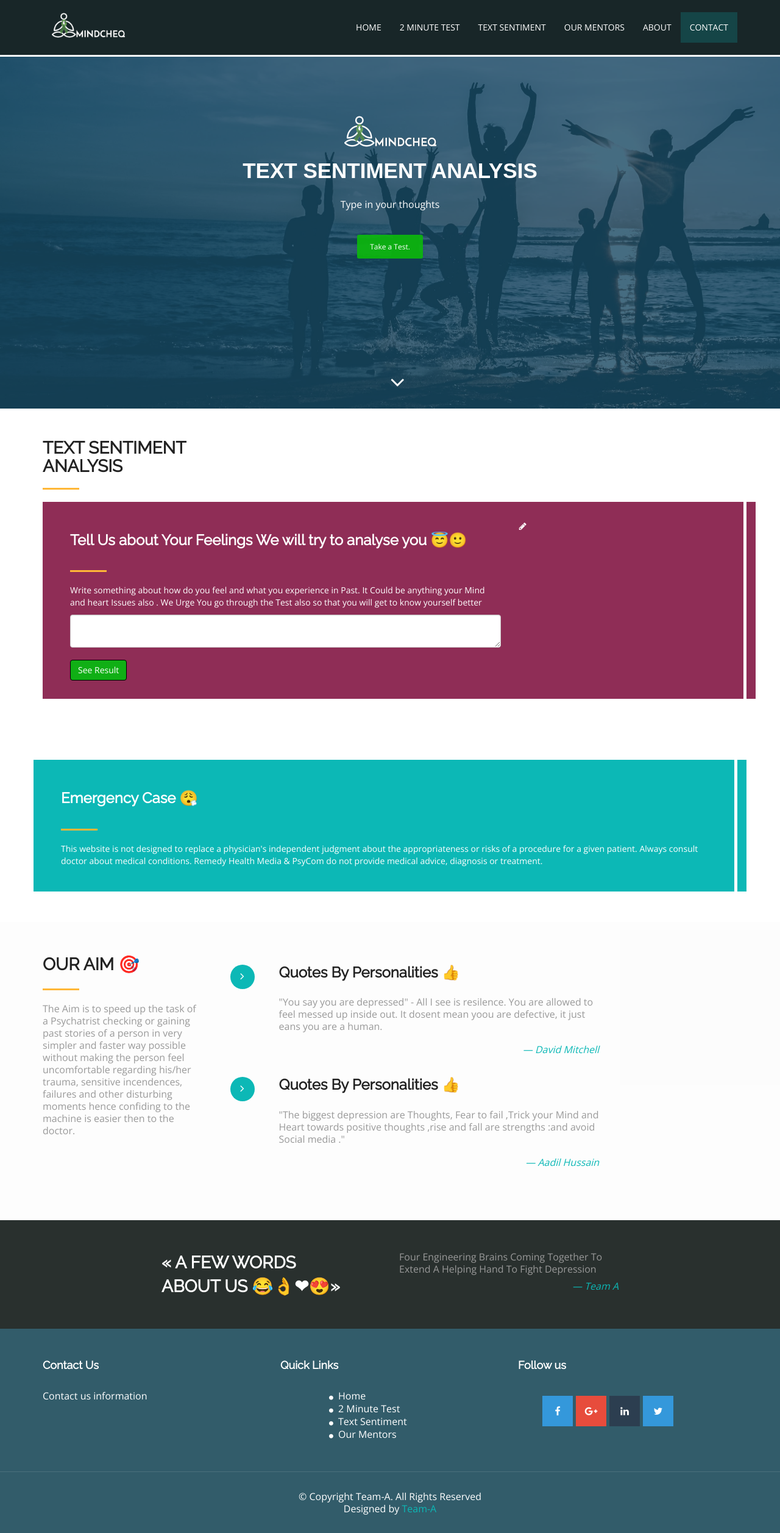
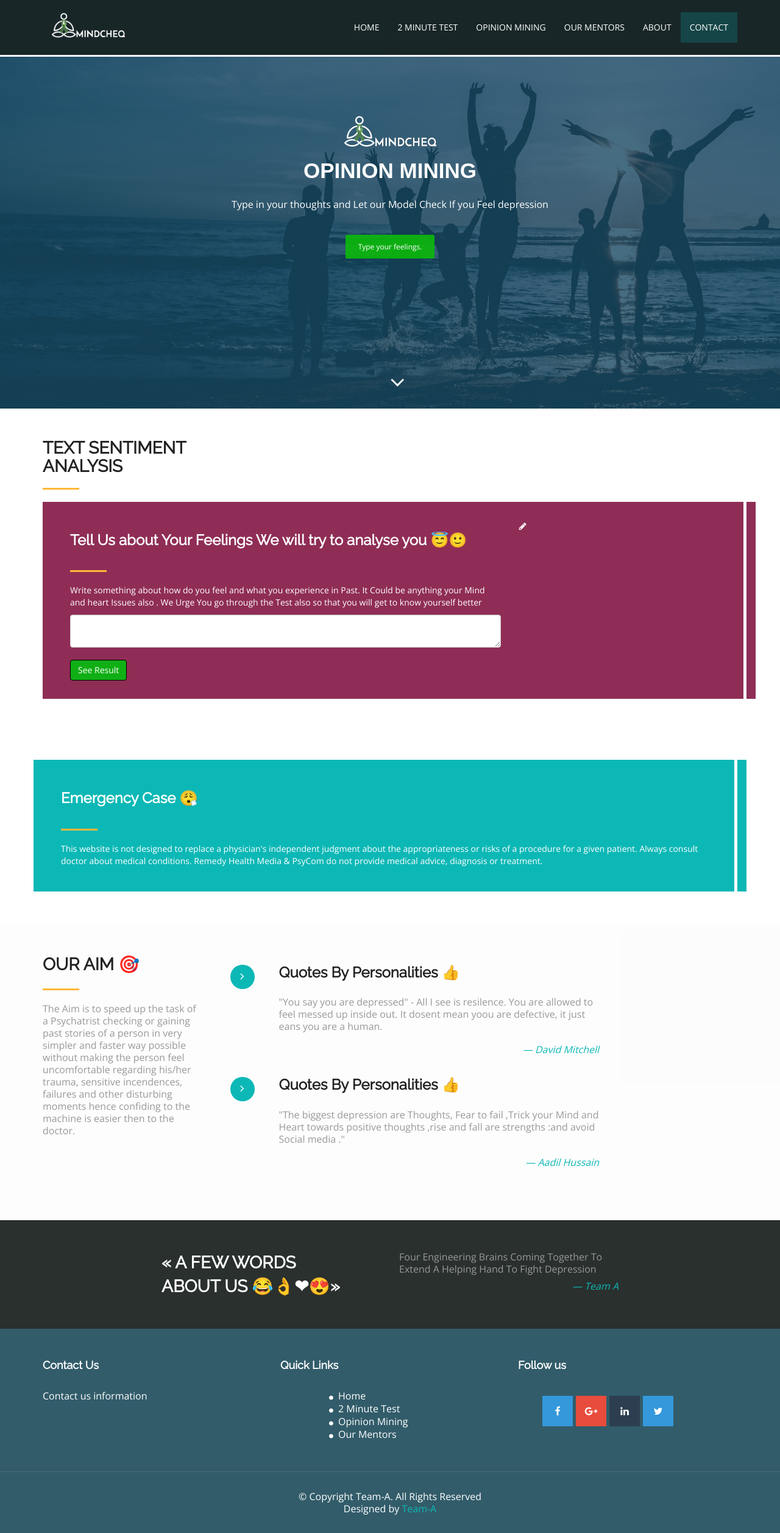
Before and after one commit to Aadil-hussain9/Role-of-Machine-Learning-in-Detection-and-recovery-from-Depression, a Flask app: page /textsenti in a window 1280 px wide. Shown: the whole page at 61% size. Run offline with Flask 2, Linux system fonts and the light colour scheme; some libraries are stand-ins or nearby versions; some web fonts are replaced.

Commit message:
Last edit

```diff
--- a/models.py
+++ b/models.py
@@ -36,7 +36,7 @@ class Model:
     def split_data(self, df):
         x = df.iloc[:, [0, 1, 2, 3, 4, 5, 6, 7, 8, 9]].values
         y = df.iloc[:, 10].values
-        x_train, x_test, y_train, y_test = train_test_split(x, y, test_size=0.4, random_state=25)
+        x_train, x_test, y_train, y_test = train_test_split(x, y, test_size=0.3, random_state=25)
         self.x_train = x_train
         self.x_test = x_test
         self.y_train = y_train
--- a/server.py
+++ b/server.py
@@ -1,5 +1,5 @@
 from flask import Flask, request, render_template, flash, redirect, session, abort, jsonify
-
+import pymsgbox
 from Twitter import extracttweet
 from models import Model
 from depression_detection_tweets import DepressionDetection
@@ -24,7 +24,9 @@ def do_admin_login():
         session['logged_in'] = True
     else:
         flash('wrong password!')
-        return render_template("excep.html")
+        # pymsgbox.alert('This is an alert!')
+        # pymsgbox.prompt('What is your name?')
+        # return render_template("excep.html")
     return root()
 
 
@@ -67,24 +69,25 @@ def predictSentiment():
 
 @app.route('/main', methods=["GET", "POST"])
 def testAdil():
-    if request.method == "POST":
+    # if request.method == "POST":
         # getting input with name = fname in HTML form
         twitterUsername = request.form.get("smid")
         if extracttweet(twitterUsername) == 404:
             flash('User Not Found:!')
             return render_template("excep.html")
-        else:
+        else :
             tweeto = extracttweet(twitterUsername)
             if (len(tweeto) == 0):
-                flash('No tweets found :')
+                flash('This User has no Tweets What we will analyse :')
                 return render_template("excep.html")
             else:
                 pm = process_message(tweeto)
                 result = DepressionDetection.classify(pm, 'bow') or DepressionDetection.classify(pm, 'tf-idf')
                 # return render_template("tweetresult.html", result=result)
                 flash(tweeto)
-                return render_template("excep.html")
-
+                return render_template("tweetresult.html",result=result)
+            return home()
+        return home()
 
 @app.route('/predict', methods=["POST"])
 def predict():
--- a/templates/index.html
+++ b/templates/index.html
@@ -58,7 +58,7 @@
               <ul class="nav navbar-nav">
                 <li class=""><a href="/main">Home</a></li>
                 <li class="active"><a href="/test">2 Minute Test</a></li>
-                  <li class=""><a href="/textsenti">Text Sentiment</a></li>
+                  <li class=""><a href="/textsenti">Opinion Mining</a></li>
                 <li class=""><a href="/sentiment">Our Mentors</a></li>
                 <li class=""><a href="#about">About</a></li>
                 <li class=""><a href="#footer">Contact</a></li>
--- a/templates/mentor.html
+++ b/templates/mentor.html
@@ -35,7 +35,7 @@
               <ul class="nav navbar-nav">
                 <li class=""><a href="/main">Home</a></li>
                 <li class=""><a href="/test">2 Minute Test</a></li>
-                  <li class=""><a href="/textsenti">Text Sentiment</a></li>
+                  <li class=""><a href="/textsenti">Opinion Mining</a></li>
                  <li class="active"><a href="/sentiment">Our Mentors</a></li>
                 <li class=""><a href="#about">About</a></li>
                 <li class=""><a href="#footer">Contact</a></li>
--- a/templates/sentiment.html
+++ b/templates/sentiment.html
@@ -56,7 +56,7 @@
               <ul class="nav navbar-nav">
                 <li class=""><a href="/main">Home</a></li>
                 <li class=""><a href="/test">2 Minute Test</a></li>
-                <li class=""><a href="/textsenti">Text Sentiment</a></li>
+                <li class=""><a href="/textsenti">Opinion Mining</a></li>
              <li class="active"><a href="/sentiment">Our Mentors</a></li>
                 <li class=""><a href="#about">About</a></li>
                 <li class=""><a href="#footer">Contact</a></li>
--- a/templates/textsenti.html
+++ b/templates/textsenti.html
@@ -34,7 +34,7 @@
               <ul class="nav navbar-nav">
                 <li class=""><a href="/main">Home</a></li>
                 <li class=""><a href="/test">2 Minute Test</a></li>
-                  <li class="active"><a href="#banner">Text Sentiment</a></li>
+                  <li class="active"><a href="#banner">Opinion Mining</a></li>
                  <li class=""><a href="/sentiment">Our Mentors</a></li>
                 <li class=""><a href="#about">About</a></li>
                 <li class=""><a href="#footer">Contact</a></li>
@@ -58,7 +58,7 @@
               <ul class="nav navbar-nav">
                 <li class=""><a href="/main">Home</a></li>
                 <li class=""><a href="/test">2 Minute Test</a></li>
-                  <li class="active"><a href="#banner">Text Sentiment</a></li>
+                  <li class="active"><a href="#banner">Opinion Mining</a></li>
                 <li class=""><a href="/sentiment">Our Mentors</a></li>
                 <li class=""><a href="#about">About</a></li>
                 <li class=""><a href="#footer">Contact</a></li>
@@ -74,9 +74,9 @@
               <img src="{{url_for('static',filename='img/lal.png')}}" class="img-responsive">
             </div>
             <div class="banner-text text-center">
-              <h1 class="white">Text Sentiment Analysis</h1>
-              <p>Type in your thoughts</p>
-              <a href="#service" class="btn btn-appoint">Take a Test.</a>
+              <h1 class="white">Opinion Mining</h1>
+              <p>Type in your thoughts and Let our Model Check If you Feel depression</p>
+              <a href="#service" class="btn btn-appoint">Type your feelings.</a>
             </div>
             <div class="overlay-detail text-center">
               <a href="#service"><i class="fa fa-angle-down"></i></a>
@@ -266,7 +266,7 @@
                 <ul class="quick-info">
                 <li><a href="/main"><i class="fa fa-circle"></i>Home</a></li>
                 <li><a href="/test"><i class="fa fa-circle"></i>2 Minute Test</a></li>
-                <li><a href="/textsenti"><i class="fa fa-circle"></i>Text Sentiment</a></li>
+                <li><a href="/textsenti"><i class="fa fa-circle"></i>Opinion Mining</a></li>
                 <li><a href="/sentiment"><i class="fa fa-circle"></i>Our Mentors</a></li>
               </ul>
               </ul>
```
Also changed, not shown: depression_detection_tweets.py (+4 -4 lines), templates/excep.html (+22 -7 lines), templates/login.html (+26 -0 lines), templates/main.html (+43 -4 lines), templates/tweetresult.html (+14 -4 lines).
